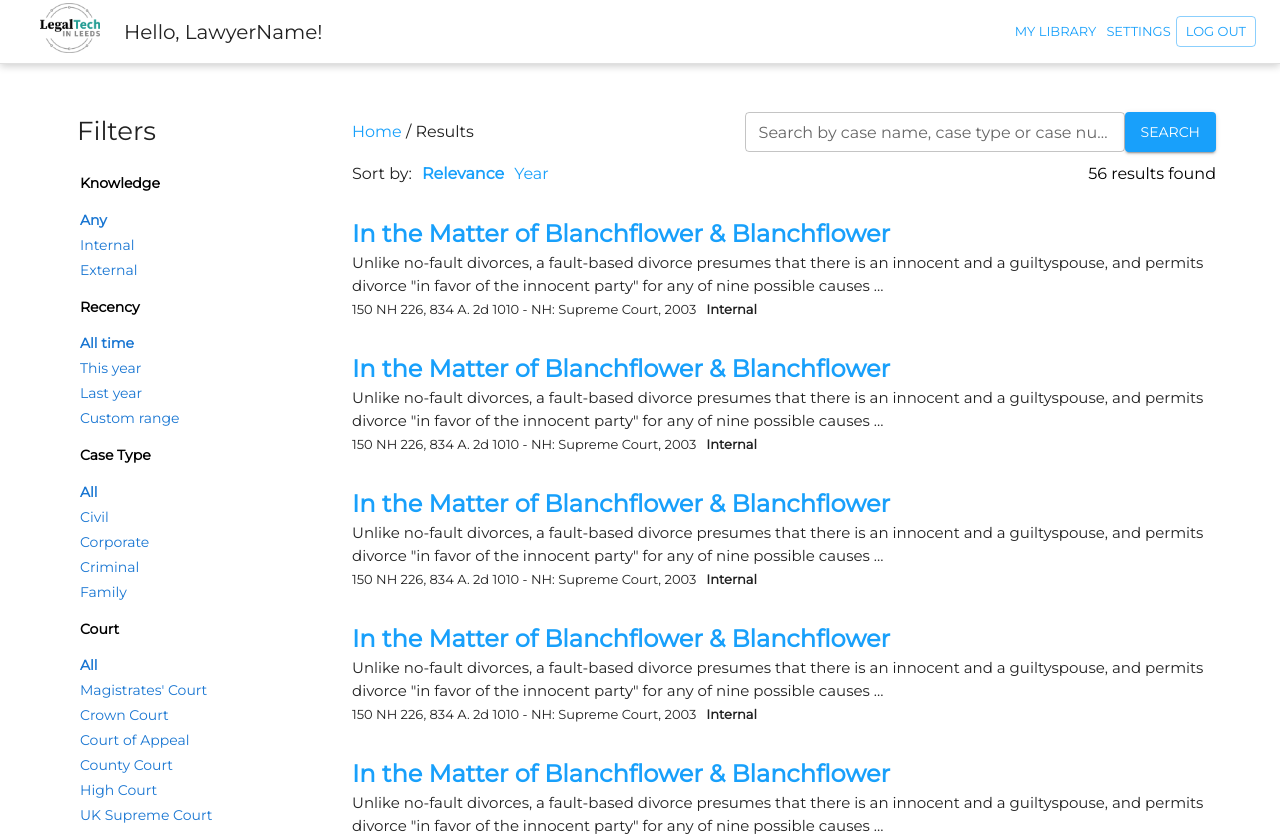
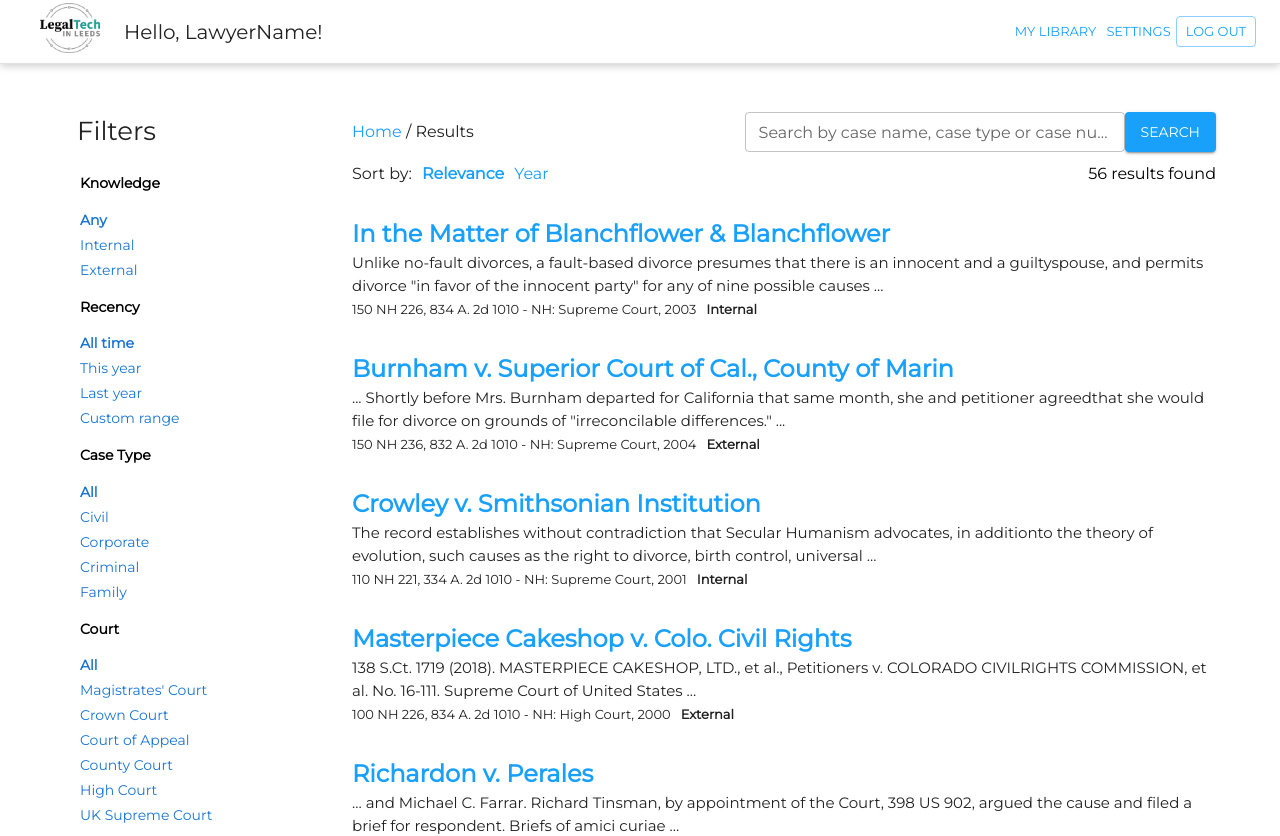
Before and after one commit to TimJones159/LegalTechBigHack, a React (Create React App) app: page /results in a window 1280 px wide. Shown: the top 836 px of the page. Built offline with nearby package versions, Linux system fonts and the light colour scheme.

Commit message:
cases added

```diff
--- a/src/components/Header.js
+++ b/src/components/Header.js
@@ -17,25 +17,16 @@ function Header(props) {
 					borderBottom: 1,
 					borderColor: "divider",
 					boxShadow: "0 2px 8px 0 rgba(0,0,0,0.2)",
+					width: "100%",
 				}}
 			>
 				<div style={{ display: "flex", alignItems: "center", flex: 1 }}>
 					<div className="header__logo">
 						<Link href="/">
-              <img
-                src="/logo.png"
-                alt="Logo"
-                style={{ maxHeight: "50px", marginRight: "8px" }}
-              />
+							<img src="/logo.png" alt="Logo" style={{ maxHeight: "50px", marginRight: "8px" }} />
 						</Link>
 					</div>
-          <Typography
-            component="h2"
-            variant="h6"
-            color="inherit"
-            noWrap
-            sx={{ flex: 1 }}
-          >
+					<Typography component="h2" variant="h6" color="inherit" noWrap sx={{ flex: 1 }}>
 						{intro}
 					</Typography>
 				</div>
--- a/src/components/Results.js
+++ b/src/components/Results.js
@@ -17,28 +17,34 @@ export const Results = () => {
 			knowledge: "Internal",
 		},
 		{
-      title: "In the Matter of Blanchflower & Blanchflower",
-      body: 'Unlike no-fault divorces, a fault-based divorce presumes that there is an innocent and a guiltyspouse, and permits divorce "in favor of the innocent party" for any of nine possible causes …',
-      courtSource: "150 NH 226, 834 A. 2d 1010 - NH: Supreme Court, 2003",
+			title: "Burnham v. Superior Court of Cal., County of Marin",
+			body: '... Shortly before Mrs. Burnham departed for California that same month, she and petitioner agreedthat she would file for divorce on grounds of "irreconcilable differences." ...',
+			courtSource: "150 NH 236, 832 A. 2d 1010 - NH: Supreme Court, 2004",
+			knowledge: "External",
+		},
+		{
+			title: "Crowley v. Smithsonian Institution",
+			body: "The record establishes without contradiction that Secular Humanism advocates, in additionto the theory of evolution, such causes as the right to divorce, birth control, universal …",
+			courtSource: "110 NH 221, 334 A. 2d 1010 - NH: Supreme Court, 2001",
 			knowledge: "Internal",
 		},
 		{
-      title: "In the Matter of Blanchflower & Blanchflower",
-      body: 'Unlike no-fault divorces, a fault-based divorce presumes that there is an innocent and a guiltyspouse, and permits divorce "in favor of the innocent party" for any of nine possible causes …',
-      courtSource: "150 NH 226, 834 A. 2d 1010 - NH: Supreme Court, 2003",
-      knowledge: "Internal",
+			title: "Masterpiece Cakeshop v. Colo. Civil Rights",
+			body: "138 S.Ct. 1719 (2018). MASTERPIECE CAKESHOP, LTD., et al., Petitioners v. COLORADO CIVILRIGHTS COMMISSION, et al. No. 16-111. Supreme Court of United States …",
+			courtSource: "100 NH 226, 834 A. 2d 1010 - NH: High Court, 2000",
+			knowledge: "External",
 		},
 		{
-      title: "In the Matter of Blanchflower & Blanchflower",
-      body: 'Unlike no-fault divorces, a fault-based divorce presumes that there is an innocent and a guiltyspouse, and permits divorce "in favor of the innocent party" for any of nine possible causes …',
-      courtSource: "150 NH 226, 834 A. 2d 1010 - NH: Supreme Court, 2003",
-      knowledge: "Internal",
+			title: "Richardon v. Perales",
+			body: "… and Michael C. Farrar. Richard Tinsman, by appointment of the Court, 398 US 902, argued the cause and filed a brief for respondent. Briefs of amici curiae …",
+			courtSource: "402 US 389, 91 S. Ct. 1420, 28 L. Ed. 2d 842 - Supreme Court, 1971",
+			knowledge: "External",
 		},
 		{
-      title: "In the Matter of Blanchflower & Blanchflower",
-      body: 'Unlike no-fault divorces, a fault-based divorce presumes that there is an innocent and a guiltyspouse, and permits divorce "in favor of the innocent party" for any of nine possible causes …',
-      courtSource: "150 NH 226, 834 A. 2d 1010 - NH: Supreme Court, 2003",
-      knowledge: "Internal",
+			title: "Anderson v. Liberty Lobby, Inc.",
+			body: "… See also Gertz v. Robert Welch, Inc., 418 US 323, 342 (1974). These New York Times requirements we have since extended to libel suits brought by public figures as well …",
+			courtSource: "477 US 242, 106 S. Ct. 2505, 91 L. Ed. 2d 202 - Supreme Court, 1986",
+			knowledge: "External",
 		},
 	];
 	return (
```
Lines whose indentation alone changed are shown as unchanged.
